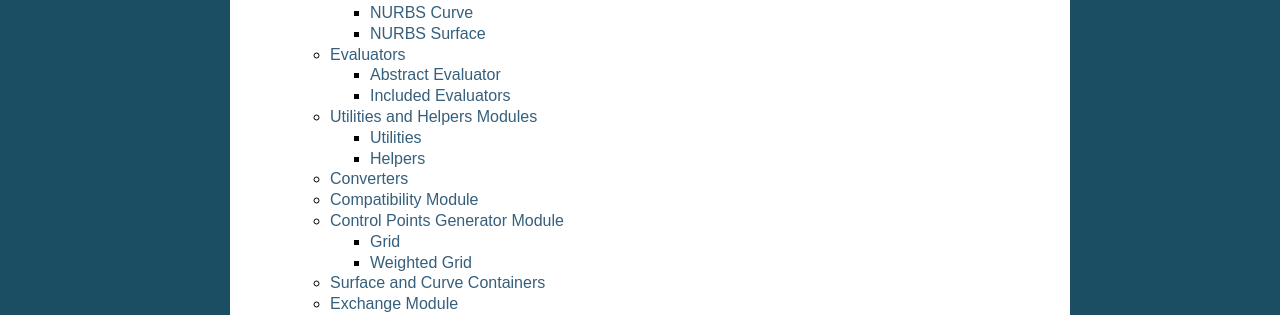
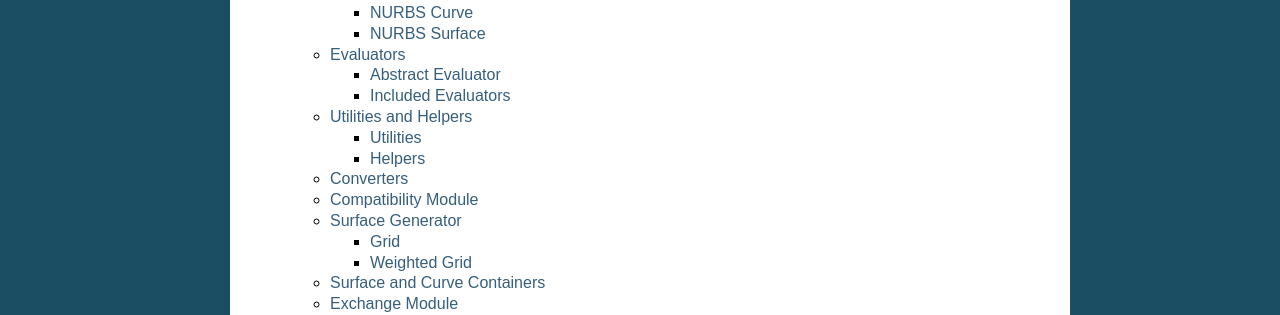
Before and after one commit to orbingol/NURBS-Python, a Sphinx documentation site: the page built from docs/index.rst, in a window 1280 px wide. Shown: the part 1550-1865 px from the top of the page. Built offline with Sphinx 7.4.7, drawn with Linux system fonts in a browser that asks for light colours; formulas are drawn with MathJax 3.

Commit message:
Update headers in docs

```diff
--- a/docs/module_cpgen.rst
+++ b/docs/module_cpgen.rst
@@ -1,5 +1,5 @@
-Control Points Generator Module
-^^^^^^^^^^^^^^^^^^^^^^^^^^^^^^^
+Surface Generator
+^^^^^^^^^^^^^^^^^
 
 ``CPGen`` module allows users to generate control points grids as an input to :py:class:`.BSpline.Surface` and
 :py:class:`.NURBS.Surface` classes. This module is designed to enable more testing cases in a very simple way and
--- a/docs/module_utilities.rst
+++ b/docs/module_utilities.rst
@@ -1,5 +1,5 @@
-Utilities and Helpers Modules
-^^^^^^^^^^^^^^^^^^^^^^^^^^^^^
+Utilities and Helpers
+^^^^^^^^^^^^^^^^^^^^^
 
 These modules contain common utility and helper functions for B-Spline / NURBS curve and surface evaluation operations.
 
@@ -11,6 +11,7 @@ Utilities
     :exclude-members: check_uv, check_knot_vector
     :undoc-members:
 
+
 Helpers
 =======
 
--- a/docs/module_vis_abstract.rst
+++ b/docs/module_vis_abstract.rst
@@ -14,6 +14,7 @@ Abstract Visualization
     :inherited-members:
     :show-inheritance:
 
+
 Abstract Visualization for Surfaces
 ===================================
 
@@ -23,6 +24,7 @@ Abstract Visualization for Surfaces
     :inherited-members:
     :show-inheritance:
 
+
 Abstract Visualization Configuration
 ====================================
 
```
